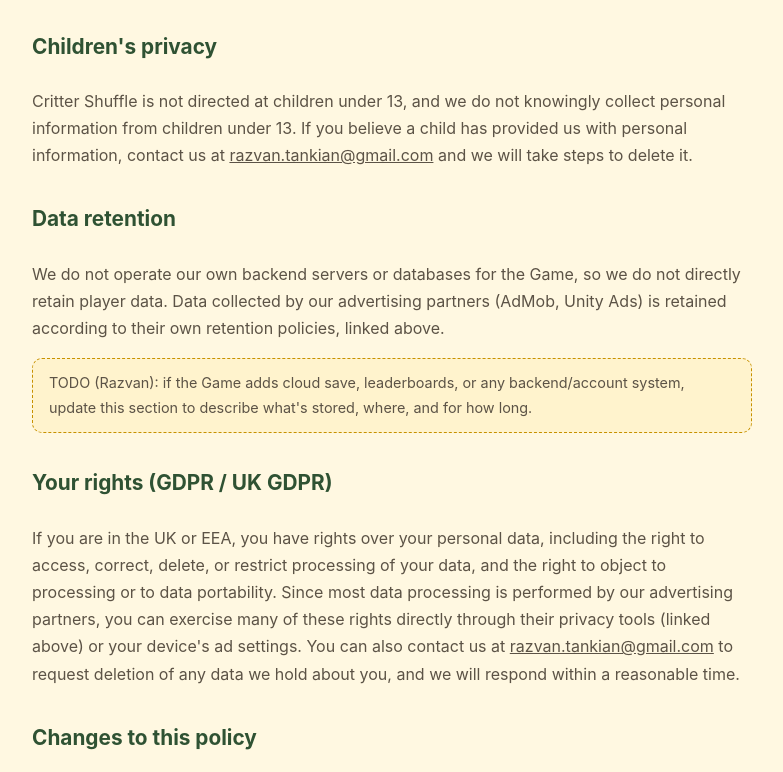
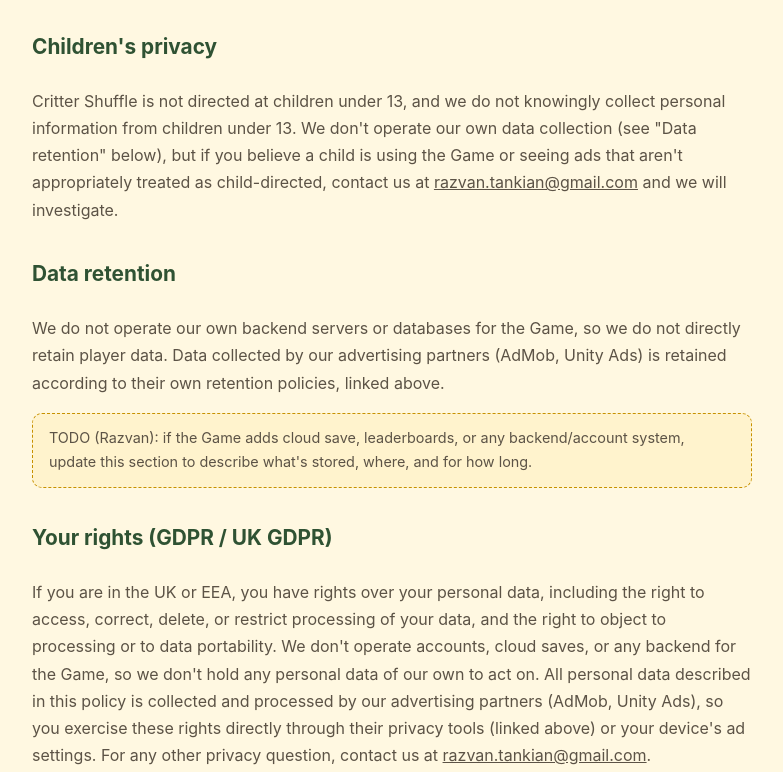
Before and after one commit to RazvanBarbosul/razvanbarbosul.github.io, a plain HTML site: page privacy.html in a window 1280 px wide. Shown: the part 1576-2348 px from the top of the page, without its empty margins (248-1031 px from the left). Drawn offline with Linux system fonts and the light colour scheme.

Commit message:
Clarify privacy policy: we hold no personal data ourselves

```diff
--- a/privacy.html
+++ b/privacy.html
@@ -76,9 +76,10 @@
   <h2>Children's privacy</h2>
   <p>
     Critter Shuffle is not directed at children under 13, and we do not knowingly collect personal
-    information from children under 13. If you believe a child has provided us with personal
-    information, contact us at <a href="mailto:razvan.tankian@gmail.com">razvan.tankian@gmail.com</a>
-    and we will take steps to delete it.
+    information from children under 13. We don't operate our own data collection (see "Data
+    retention" below), but if you believe a child is using the Game or seeing ads that aren't
+    appropriately treated as child-directed, contact us at
+    <a href="mailto:razvan.tankian@gmail.com">razvan.tankian@gmail.com</a> and we will investigate.
   </p>
 
   <h2>Data retention</h2>
@@ -96,11 +97,12 @@
   <p>
     If you are in the UK or EEA, you have rights over your personal data, including the right to
     access, correct, delete, or restrict processing of your data, and the right to object to
-    processing or to data portability. Since most data processing is performed by our advertising
-    partners, you can exercise many of these rights directly through their privacy tools (linked
-    above) or your device's ad settings. You can also contact us at
-    <a href="mailto:razvan.tankian@gmail.com">razvan.tankian@gmail.com</a> to request deletion of
-    any data we hold about you, and we will respond within a reasonable time.
+    processing or to data portability. We don't operate accounts, cloud saves, or any backend for
+    the Game, so we don't hold any personal data of our own to act on. All personal data described
+    in this policy is collected and processed by our advertising partners (AdMob, Unity Ads), so
+    you exercise these rights directly through their privacy tools (linked above) or your device's
+    ad settings. For any other privacy question, contact us at
+    <a href="mailto:razvan.tankian@gmail.com">razvan.tankian@gmail.com</a>.
   </p>
 
   <h2>Changes to this policy</h2>
```
